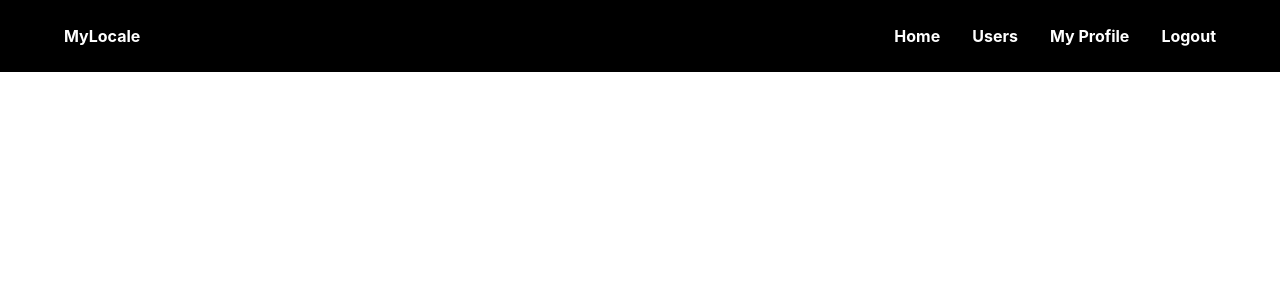
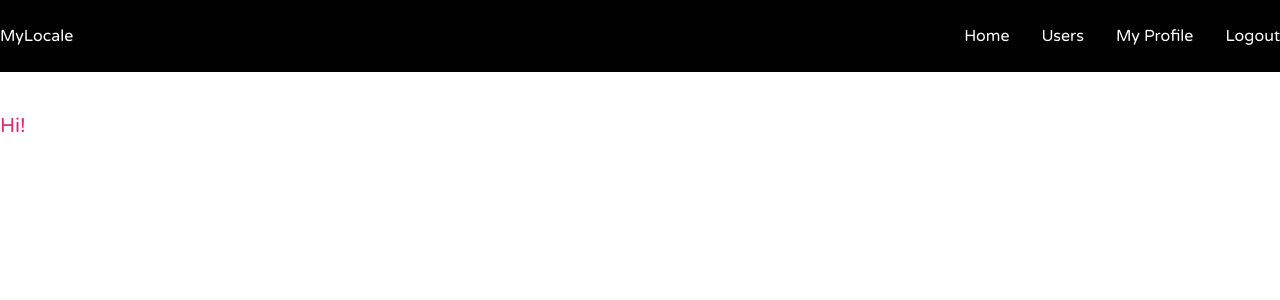
Before and after one commit to balkissty/locale, a React (Create React App) app: page / in a window 1280 px wide. Shown: the top 300 px of the page. Built offline with nearby package versions, Linux system fonts and the light colour scheme.

Commit message:
Homepage

```diff
--- a/public/index.html
+++ b/public/index.html
@@ -10,6 +10,9 @@
       content="Web site created using create-react-app"
     />
     <link rel="apple-touch-icon" href="%PUBLIC_URL%/logo192.png" />
+    <link rel="preconnect" href="https://fonts.googleapis.com">
+    <link rel="preconnect" href="https://fonts.gstatic.com" crossorigin>
+    <link href="https://fonts.googleapis.com/css2?family=Varela+Round&display=swap" rel="stylesheet">
     <!--
       manifest.json provides metadata used when your web app is installed on a
       user's mobile device or desktop. See https://developers.google.com/web/fundamentals/web-app-manifest/
--- a/src/App.js
+++ b/src/App.js
@@ -1,11 +1,12 @@
-import Homepage from "./components/Navbar";
 import './App.css';
 import Navbar from "./components/Navbar";
+import Homepage from './components/Homepage';
 
 function App() {
   return (
     <div className="App">
       <Navbar />
+      <Homepage />
     </div>
   );
 }
--- /dev/null
+++ b/src/components/Homepage.js
@@ -0,0 +1,11 @@
+
+
+export default function Homepage() {
+    return(
+        <div>
+            <div className="max-w-7xl mx-auto py-10">
+                <p className="text-pink-600 text-xl">Hi!</p>
+            </div>
+        </div>
+    )
+}
--- a/src/components/Navbar.js
+++ b/src/components/Navbar.js
@@ -4,7 +4,7 @@ export default function Navbar() {
     return(
         <div >
             <div className="bg-black text-white">
-                <nav className="flex justify-between font-bold max-w-6xl mx-auto py-6">
+                <nav className="flex justify-between max-w-7xl mx-auto py-6">
                     <div className=" ">
                         <ul>
                             <li>MyLocale</li>
--- a/src/index.css
+++ b/src/index.css
@@ -5,9 +5,7 @@
 
 body {
   margin: 0;
-  font-family: -apple-system, BlinkMacSystemFont, 'Segoe UI', 'Roboto', 'Oxygen',
-    'Ubuntu', 'Cantarell', 'Fira Sans', 'Droid Sans', 'Helvetica Neue',
-    sans-serif;
+  font-family: 'Varela Round', sans-serif;
   -webkit-font-smoothing: antialiased;
   -moz-osx-font-smoothing: grayscale;
 }
```
